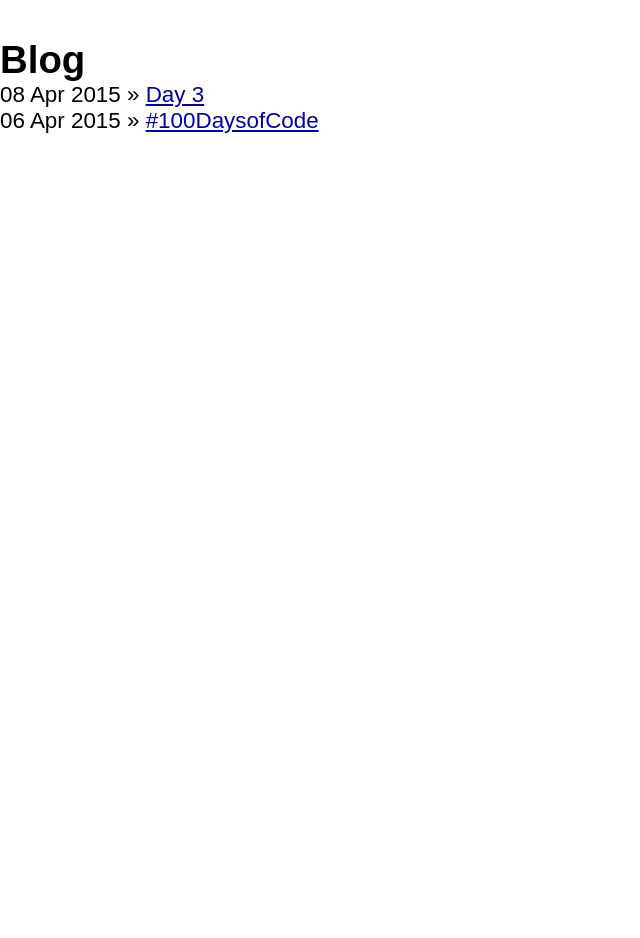
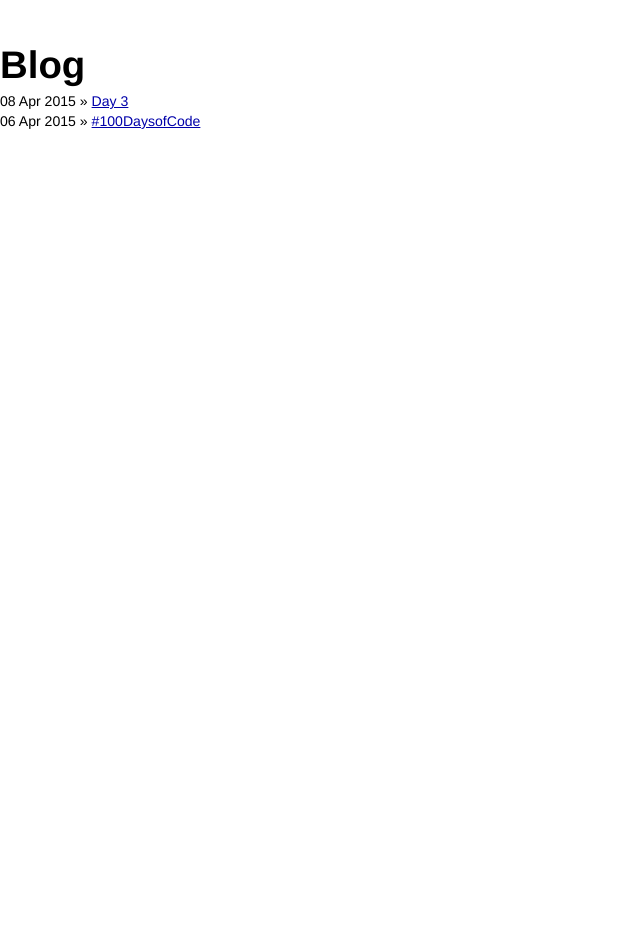
Before and after one commit to funionnn/funionnn.github.io, a Jekyll site: the page built from index.html, in a window 1280 px wide. Shown: the whole page, without its empty margins (0-640 px from the left). Built offline with Jekyll 4.4.1, drawn with Linux system fonts in a browser that asks for light colours; Markdown is read by kramdown in place of the engine named in the settings; the list of posts is cut into pages by our own code.

Commit message:
font sizes

```diff
--- a/css/responsive.scss
+++ b/css/responsive.scss
@@ -5,9 +5,10 @@
 
 @media (max-width: $media-large) {
 
-  body {
-    font-size: 20px;
+  p {
+    font-size: 17px;
     text-align: justify;
+    line-height: 1.3;
   }
 
   h1 {
@@ -22,7 +23,8 @@
 @media (min-width: $media-large + 1) {
 
   body {
-    font-size: 1.75vw;
+    font-size: 1.1vw;
+    line-height: 1.4;
   }
 
   h1 {
--- a/css/style.scss
+++ b/css/style.scss
@@ -2,7 +2,8 @@
 ---
 
 body {
-  font-family: "futura-pt", "Gibson Light", Arial,sans-serif;
+  font-family: Helvetica;
+  font-weight: lighter;
 }
 
 .pull-left, .pull-right, .double-wide {
```
